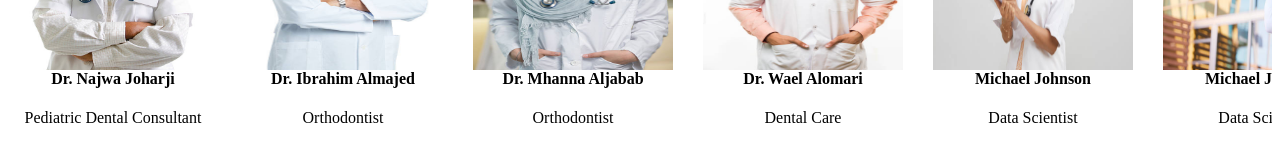
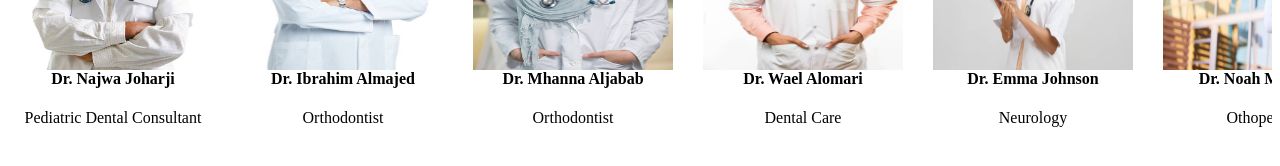
Before and after one commit to MANISH-SHARMA1/Images, a plain HTML site: page index.html in a window 1280 px wide. Shown: the part 276-442 px from the top of the page. Drawn offline with Linux system fonts and the light colour scheme.

Commit message:
little change

```diff
--- a/index.html
+++ b/index.html
@@ -57,127 +57,127 @@
       var images = [
         {
           name: "Dr. Najwa Joharji",
-          designation: "Pediatric Dental Consultant",
+          specialization: "Pediatric Dental Consultant",
           image: "assets/img1.jpg",
         },
         {
           name: "Dr. Ibrahim Almajed",
-          designation: "Orthodontist",
+          specialization: "Orthodontist",
           image: "assets/img2.jpg",
         },
         {
           name: "Dr. Mhanna Aljabab",
-          designation: "Orthodontist",
+          specialization: "Orthodontist",
           image: "assets/img3.jpg",
         },
         {
           name: "Dr. Wael Alomari",
-          designation: "Dental Care",
+          specialization: "Dental Care",
           image: "assets/img4.jpg",
         },
         {
-          name: "Michael Johnson",
-          designation: "Data Scientist",
+          name: "Dr. Emma Johnson",
+          specialization: "Neurology",
           image: "assets/img5.jpg",
         },
         {
-          name: "Michael Johnson",
-          designation: "Data Scientist",
+          name: "Dr. Noah Martinez",
+          specialization: "Othopedics",
           image: "assets/img6.jpg",
         },
         {
-          name: "Michael Johnson",
-          designation: "Data Scientist",
+          name: "Dr. Liam Smith ",
+          specialization: "Psychiatry",
           image: "assets/img7.jpg",
         },
         {
-          name: "Michael Johnson",
-          designation: "Data Scientist",
+          name: "Dr. William Taylor ",
+          specialization: "Obstetrics",
           image: "assets/img8.jpg",
         },
         {
-          name: "Michael Johnson",
-          designation: "Data Scientist",
+          name: "Dr. Ava Anderson ",
+          specialization: "Oncology",
           image: "assets/img9.jpg",
         },
         {
-          name: "Michael Johnson",
-          designation: "Data Scientist",
+          name: "Dr. Benjamin Davis",
+          specialization: "Endocrinology",
           image: "assets/img10.jpg",
         },
         {
-          name: "Michael Johnson",
-          designation: "Data Scientist",
+          name: "Dr. Sophia Thomas",
+          specialization: "Geriatrics",
           image: "assets/img11.jpg",
         },
         {
-          name: "Michael Johnson",
-          designation: "Data Scientist",
+          name: "Dr. Charlotte White",
+          specialization: "Sports Medicine",
           image: "assets/img12.jpg",
         },
         {
-          name: "Michael Johnson",
-          designation: "Data Scientist",
+          name: "Dr. Elijah Gacia",
+          specialization: "Anesthesiology",
           image: "assets/img13.jpg",
         },
         {
           name: "Michael Johnson",
-          designation: "Data Scientist",
+          specialization: "Emergency Medicine",
           image: "assets/img14.jpg",
         },
         {
-          name: "Michael Johnson",
-          designation: "Data Scientist",
+          name: "Dr. Mia Martinez ",
+          specialization: "Otolaryngology(ENT)",
           image: "assets/img15.jpg",
         },
         {
-          name: "Michael Johnson",
-          designation: "Data Scientist",
+          name: "Dr. Amelia Lee",
+          specialization: "Infectious Disease",
           image: "assets/img16.jpg",
         },
         {
-          name: "Michael Johnson",
-          designation: "Data Scientist",
+          name: "Dr. Evelyn Walker ",
+          specialization: "Geriatrics",
           image: "assets/img17.jpg",
         },
         {
-          name: "Michael Johnson",
-          designation: "Data Scientist",
+          name: "Dr. Elijah Garcia ",
+          specialization: "Plastic Surgery",
           image: "assets/img18.jpg",
         },
         {
-          name: "Michael Johnson",
-          designation: "Data Scientist",
+          name: "Dr. Michael Johnson",
+          specialization: "Pulmonology",
           image: "assets/img19.jpg",
         },
         {
-          name: "Michael Johnson",
-          designation: "Data Scientist",
+          name: "Dr. james Rodriguez ",
+          specialization: "Nephrology",
           image: "assets/img20.jpg",
         },
         {
-          name: "Michael Johnson",
-          designation: "Data Scientist",
+          name: "Dr. Alexander Young ",
+          specialization: "Urology",
           image: "assets/img21.jpg",
         },
         {
-          name: "Michael Johnson",
-          designation: "Data Scientist",
+          name: "Dr. Michael Baker ",
+          specialization: "Rhemumatology",
           image: "assets/img22.webp",
         },
         {
-          name: "Michael Johnson",
-          designation: "Data Scientist",
+          name: "Dr. James Rodriguez ",
+          specialization: "Gastroenterology",
           image: "assets/img23.webp",
         },
         {
-          name: "Michael Johnson",
-          designation: "Data Scientist",
+          name: "Dr. Henry Clark ",
+          specialization: "Endocrionology",
           image: "assets/img24.webp",
         },
         {
-          name: "Michael Johnson",
-          designation: "Data Scientist",
+          name: "Dr. Amelia Lee ",
+          specialization: "Allergy and Immunology",
           image: "assets/img25.jpg",
         },
         // Add more user data as needed
@@ -198,11 +198,11 @@
           var namePara = document.createElement("h4");
           namePara.textContent = item.name;
 
-          var designationPara = document.createElement("p");
-          designationPara.textContent = item.designation;
+          var specializationPara = document.createElement("p");
+          specializationPara.textContent = item.specialization;
 
           userCardBottom.appendChild(namePara);
-          userCardBottom.appendChild(designationPara);
+          userCardBottom.appendChild(specializationPara);
           userCard.appendChild(img);
           userCard.appendChild(userCardBottom);
 
```
